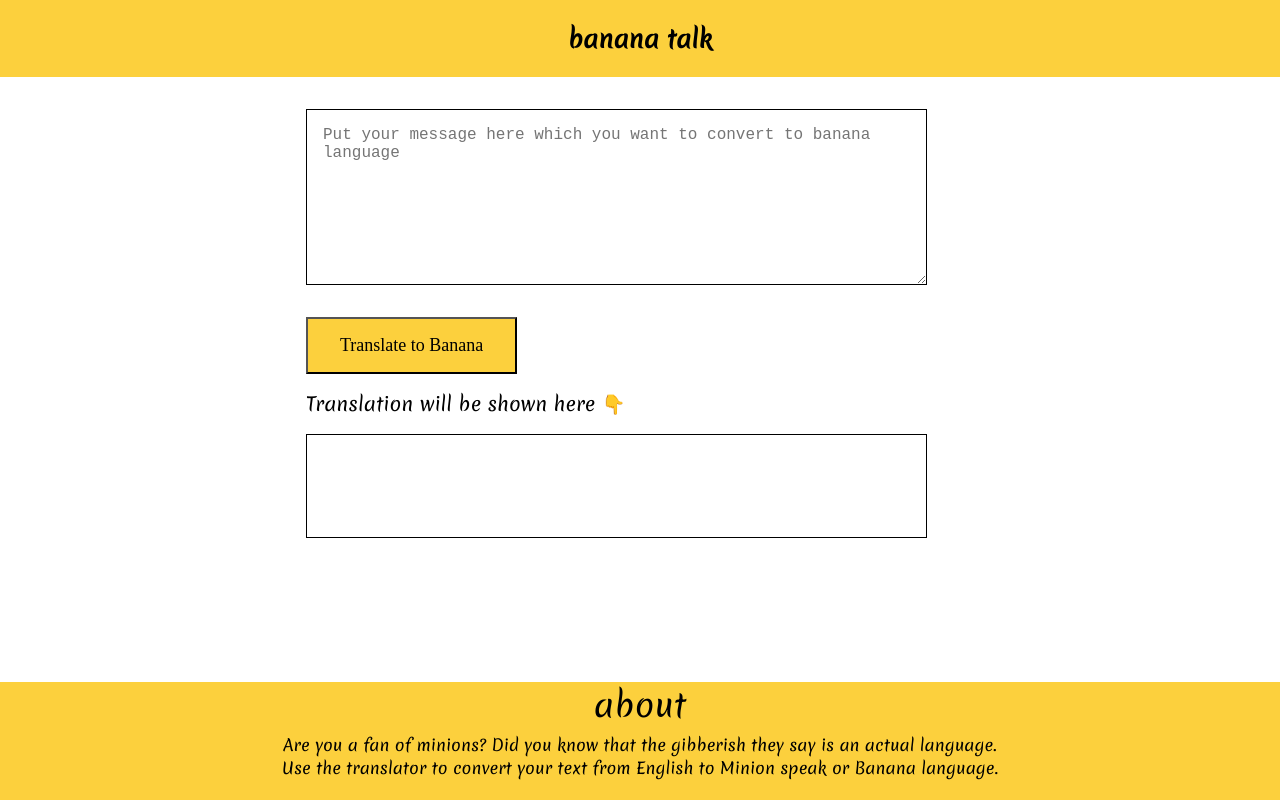
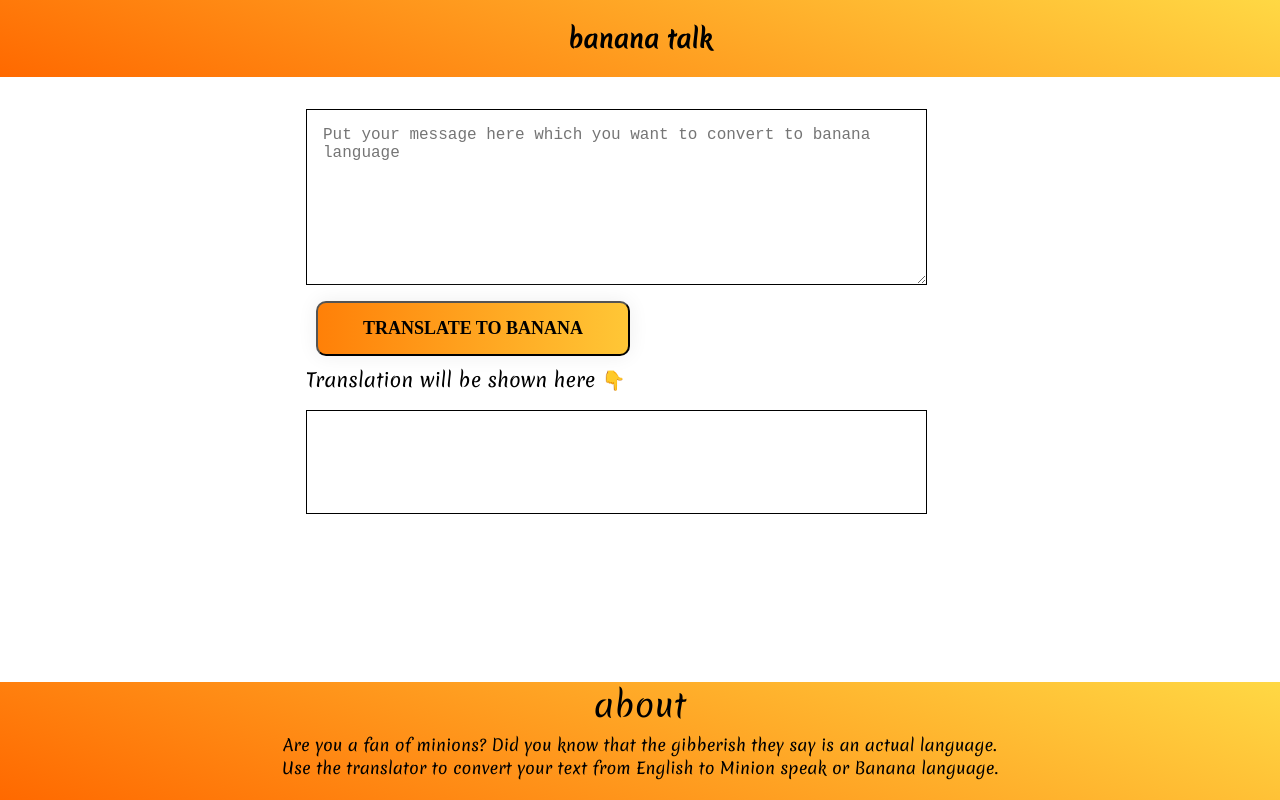
Before and after one commit to shivammishra3/banana-speaks, a plain HTML site: page index.html in a window 1280 px wide. Drawn offline with Linux system fonts and the light colour scheme; a web font is replaced by a local one.

Commit message:
style: added gradient colors

```diff
--- a/style.css
+++ b/style.css
@@ -1,9 +1,5 @@
 @import url('https://fonts.googleapis.com/css2?family=Merienda&display=swap');
 @import url('https://fonts.googleapis.com/css2?family=Mate+SC&display=swap');
-
-:root {
-    --primary-color:#fcd03d;
-}
 
 * {
     box-sizing: border-box;
@@ -18,7 +14,8 @@ body {
 /** navbar **/
 
 nav {
-    background-color: var(--primary-color);
+    background-color: #ffd844;
+    background-image: linear-gradient(200deg, #ffd844 0%, #ff6900 100%);
     text-align: center;
     padding: 0.1rem;
 }
@@ -40,6 +37,29 @@ button {
     font-family: 'Mate SC', serif;
     font-size: large;
 }
+
+
+#btn-translate {background-image: linear-gradient(to right, #FF8008 0%, #FFC837  51%, #FF8008  100%)}
+#btn-translate {
+   margin: 10px;
+   padding: 15px 45px;
+   text-align: center;
+   text-transform: uppercase;
+   transition: 0.5s;
+   background-size: 200% auto;
+   color: black;
+   font-weight: 600;
+   box-shadow: 0 0 20px #eee;
+   border-radius: 10px;
+   display: block;
+ }
+
+ #btn-translate:hover {
+   background-position: right center; /* change the direction of the change here */
+   color: black;
+   text-decoration: none;
+ }
+
 
 /** textarea **/
 
@@ -70,7 +90,8 @@ textarea {
 /** footer **/
 
 footer {
-    background-color: var(--primary-color);
+    background-color: #ffd844;
+    background-image: linear-gradient(200deg, #ffd844 0%, #ff6900 100%);
     position: fixed;
     bottom: 0;
     width: 100%;
```
